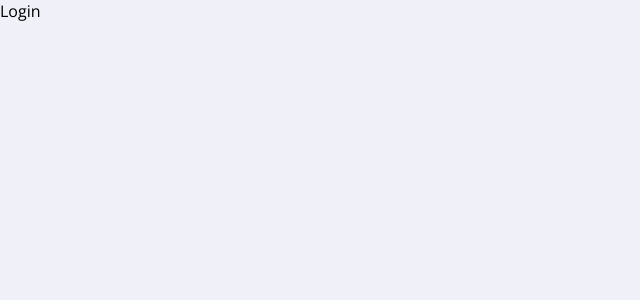
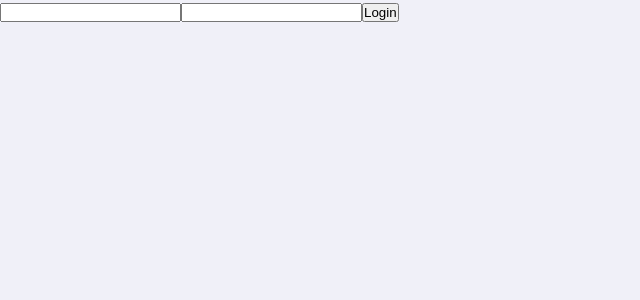
Before and after one commit to glendell03/mic_test_reactjs, a React (Create React App) app in the folder mic_test_reactjs/client/: page /login in a window 1280 px wide. Shown: the top 300 px of the page, without its empty margins (0-640 px from the left). Built offline with nearby package versions, Linux system fonts and the light colour scheme.

Commit message:
added login client logic
with alerts

```diff
--- a/mic_test_reactjs/client/package.json
+++ b/mic_test_reactjs/client/package.json
@@ -6,10 +6,12 @@
     "@testing-library/jest-dom": "^5.11.6",
     "@testing-library/react": "^11.1.2",
     "@testing-library/user-event": "^12.2.2",
+    "axios": "^0.21.0",
     "react": "^17.0.1",
     "react-dom": "^17.0.1",
     "react-router-dom": "^5.2.0",
     "react-scripts": "4.0.0",
+    "sweetalert2": "^10.10.1",
     "web-vitals": "^0.2.4"
   },
   "scripts": {
--- /dev/null
+++ b/mic_test_reactjs/client/src/API/firebase_api.js
@@ -0,0 +1,5 @@
+const axios = require("axios").default;
+
+export const FIREBASE_API = axios.create({
+  baseURL: "http://localhost:5000/mictest-7dd37/us-central1/api",
+});
--- a/mic_test_reactjs/client/src/App.js
+++ b/mic_test_reactjs/client/src/App.js
@@ -1,20 +1,50 @@
-import React from "react";
-import { BrowserRouter as Router, Route, Switch } from "react-router-dom";
+import React, { useEffect, useState } from "react";
+import {
+  BrowserRouter as Router,
+  Redirect,
+  Route,
+  Switch,
+} from "react-router-dom";
 import Login from "./components/auth/Login";
 import Register from "./components/auth/Register";
 import Landing from "./components/Landing";
 
 export default function App() {
+  const [isAuthenticated, setIsAuthenticated] = useState(false);
+
+  const checkAuthenticated = async () => {
+    if (localStorage.getItem("token")) {
+      setIsAuthenticated(true);
+    }
+  };
+  useEffect(() => {
+    checkAuthenticated();
+    console.log("rendered");
+  }, [isAuthenticated]);
+
   return (
     <Router>
       <Switch>
-        <Route path="/login">
-          <Login />
+        <Route exact path="/login">
+          {!isAuthenticated ? (
+            <Login setIsAuthenticated={setIsAuthenticated}></Login>
+          ) : (
+            <Redirect to="/" />
+          )}
         </Route>
         <Route path="/register">
-          <Register />
+          {!isAuthenticated ? (
+            <Register setIsAuthenticated={setIsAuthenticated}></Register>
+          ) : (
+            <Redirect to="/" />
+          )}
         </Route>
         <Route path="/">
+          {isAuthenticated ? (
+            <Landing setIsAuthenticated={setIsAuthenticated} />
+          ) : (
+            <Redirect to="/login" />
+          )}
           <Landing />
         </Route>
       </Switch>
--- a/mic_test_reactjs/client/src/components/auth/Login.jsx
+++ b/mic_test_reactjs/client/src/components/auth/Login.jsx
@@ -1,7 +1,70 @@
-import React from "react";
+import React, { Fragment, useState } from "react";
+import { FIREBASE_API } from "../../API/firebase_api";
+import Swal from "sweetalert2";
 
-const Login = () => {
-  return <div>Login</div>;
+const Toast = Swal.mixin({
+  toast: true,
+  position: "top-end",
+  showConfirmButton: false,
+  timer: 3000,
+  timerProgressBar: true,
+  didOpen: (toast) => {
+    toast.addEventListener("mouseenter", Swal.stopTimer);
+    toast.addEventListener("mouseleave", Swal.resumeTimer);
+  },
+});
+
+const Login = ({ setIsAuthenticated }) => {
+  const [email, setEmail] = useState("");
+  const [password, setPassword] = useState("");
+
+  const loginSubmit = async (e) => {
+    e.preventDefault();
+    try {
+      const response = await FIREBASE_API.post("/auth/login", {
+        email,
+        password,
+      });
+      if (response.data.token) {
+        localStorage.setItem("token", response.data.token);
+        setIsAuthenticated(true);
+        Toast.fire({
+          icon: "success",
+          title: "Signed in successfully",
+        });
+      } else {
+        setIsAuthenticated(false);
+        Toast.fire({
+          icon: "error",
+          title: "Wrong email/password!",
+        });
+      }
+    } catch (error) {
+      Toast.fire({
+        icon: "error",
+        title: "Something went wrong!",
+      });
+    }
+  };
+  return (
+    <Fragment>
+      <form onSubmit={loginSubmit}>
+        <input
+          type="text"
+          onChange={(e) => {
+            setEmail(e.target.value);
+          }}
+        />
+        <input
+          type="text"
+          onChange={(e) => {
+            setPassword(e.target.value);
+          }}
+        />
+        <button type="submit">Login</button>
+      </form>
+    </Fragment>
+  );
 };
 
 export default Login;
--- a/mic_test_reactjs/client/src/index.js
+++ b/mic_test_reactjs/client/src/index.js
@@ -1,7 +1,6 @@
 import React from "react";
 import ReactDOM from "react-dom";
 import App from "./App";
-import reportWebVitals from "./reportWebVitals";
 
 ReactDOM.render(
   <React.StrictMode>
@@ -9,8 +8,3 @@ ReactDOM.render(
   </React.StrictMode>,
   document.getElementById("root")
 );
-
-// If you want to start measuring performance in your app, pass a function
-// to log results (for example: reportWebVitals(console.log))
-// or send to an analytics endpoint. Learn more: https://bit.ly/CRA-vitals
-reportWebVitals();
--- a/mic_test_reactjs/client/src/reportWebVitals.js
+++ /dev/null
@@ -1,13 +0,0 @@
-const reportWebVitals = onPerfEntry => {
-  if (onPerfEntry && onPerfEntry instanceof Function) {
-    import('web-vitals').then(({ getCLS, getFID, getFCP, getLCP, getTTFB }) => {
-      getCLS(onPerfEntry);
-      getFID(onPerfEntry);
-      getFCP(onPerfEntry);
-      getLCP(onPerfEntry);
-      getTTFB(onPerfEntry);
-    });
-  }
-};
-
-export default reportWebVitals;
```
Also changed, not shown: mic_test_reactjs/client/src/setupTests.js (deleted, +0 -5 lines), 2 other files (tests, documents, lock files or other folders).
